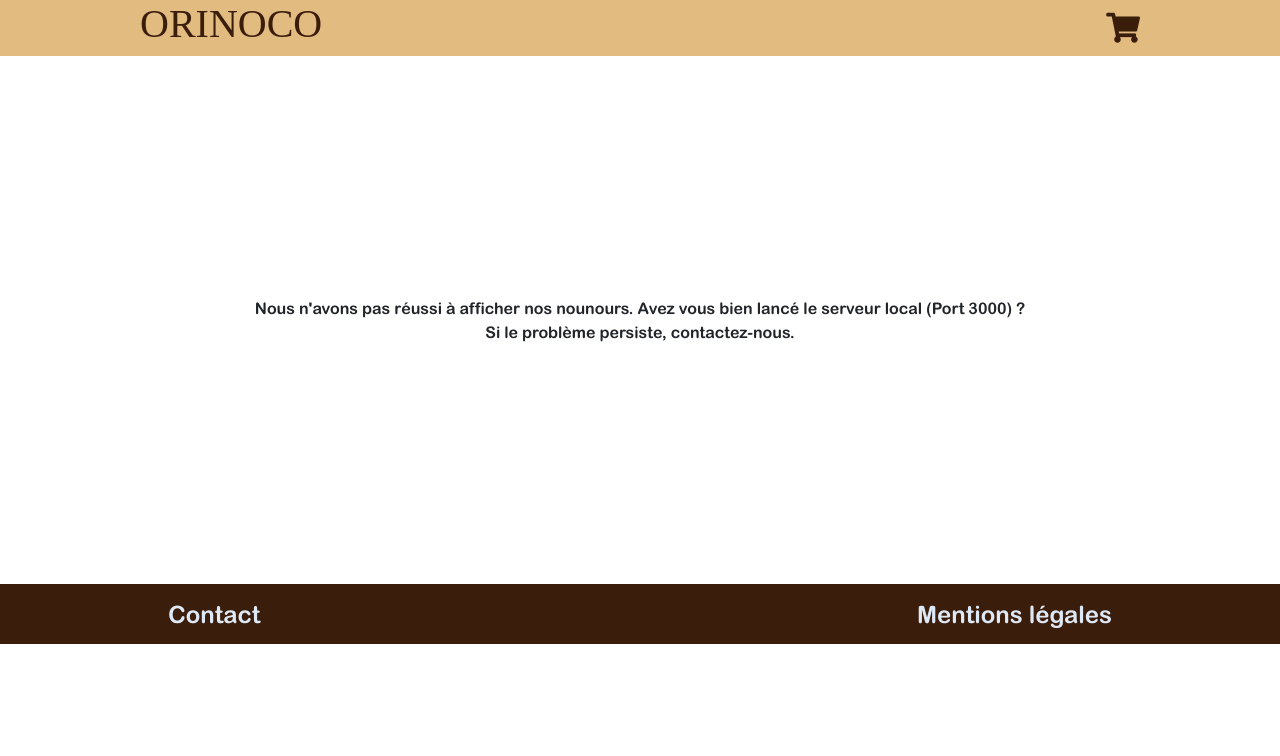
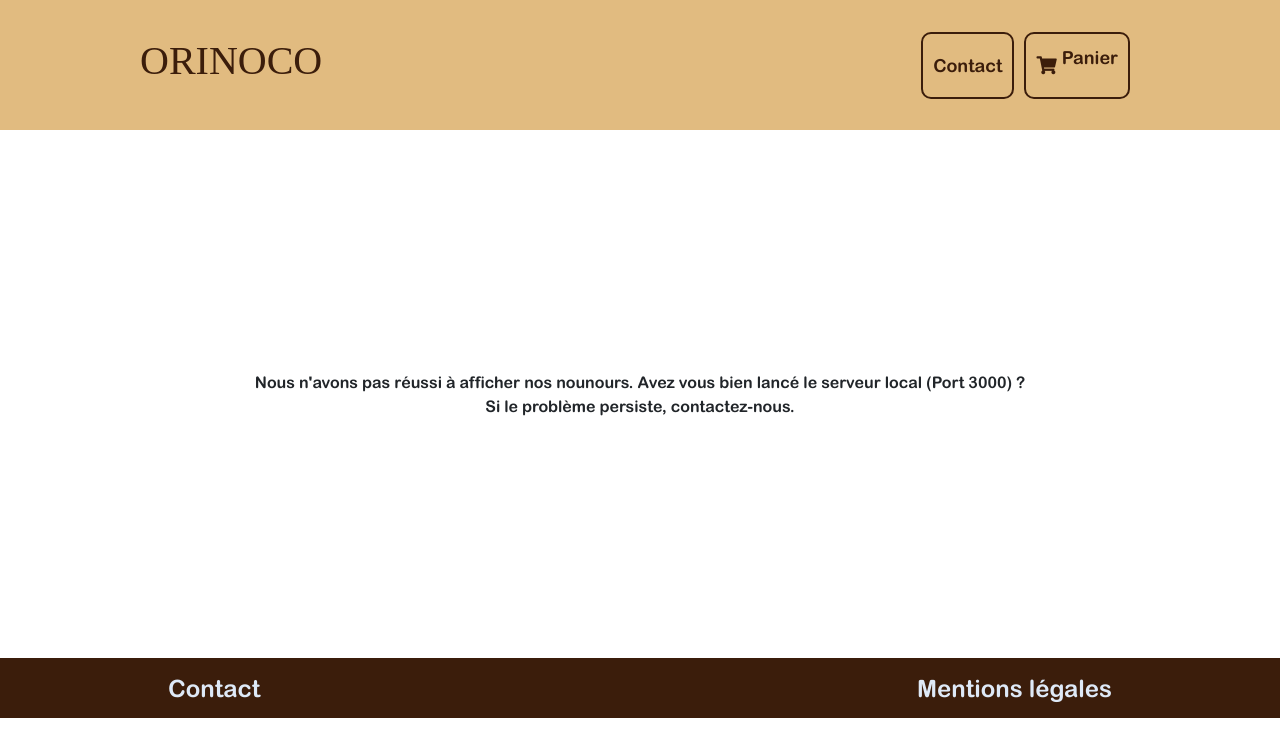
Before and after one commit to Baptiste-B-git/BaptisteBiancardino-5-10082021, a plain HTML site: page frontend/index.html in a window 1280 px wide. Drawn offline with nearby package versions, Linux system fonts and the light colour scheme; no server answers.

Commit message:
contact et panier

```diff
--- a/frontend/Styles/index.scss
+++ b/frontend/Styles/index.scss
@@ -20,6 +20,40 @@ $text-color: #dee9f7;
   font-family: 'arlrdbd';
   src: url('../fonts/arlrdbd.ttf');
 }
+
+
+
+//contact et panier
+.links, .cart{
+  display: flex;
+  align-items: center;
+  margin-right: 10px;
+  padding: 10px;
+  text-decoration: none;
+  color: $primary-color;
+  border: 2px solid $primary-color;
+  border-radius: 10px;
+  transition: all 0.4s;
+  font-size: 18px;
+  font-weight: 600;
+  &:hover{
+    color: $secondary-color;
+    background-color: $primary-color;
+  }
+}
+.fa-shopping-cart{
+  margin-right: 5px;
+}
+* {
+  margin: 0;
+  padding: 0;
+}
+.link {
+  display: flex;
+}
+//contact et panier
+
+
 
 body {
   font-family: "arlrdbd";
@@ -45,6 +79,7 @@ h1 {
 .header-container {
   width: 100%;
   @include flex-center;
+  height: 130px;
 }
 
   .nav {
--- a/frontend/index.html
+++ b/frontend/index.html
@@ -17,10 +17,15 @@
         <div class="container-fluid">
             <div class="header-container">
                 <div class="nav">
+
                     <a href="index.html"><h1 class="nav__logo">ORINOCO</h1></a>
-                    <a href="cart.html"><div class="nav__cart">
-                        <i class="fas fa-shopping-cart"></i>
-                    </a>
+                    <div class="link">
+                        <a class="links" href="mailto:Orinoco@contact.com">Contact</a>
+                        <a class="cart" href="cart.html">
+                            <i class="fas fa-shopping-cart" aria-hidden="true"></i>
+                            <p>Panier</p>
+                        </a>
+                    </div>
                     </div>
                 </div>
             </div>
```
Also changed, not shown: frontend/Styles/index.css, 1 other file.
